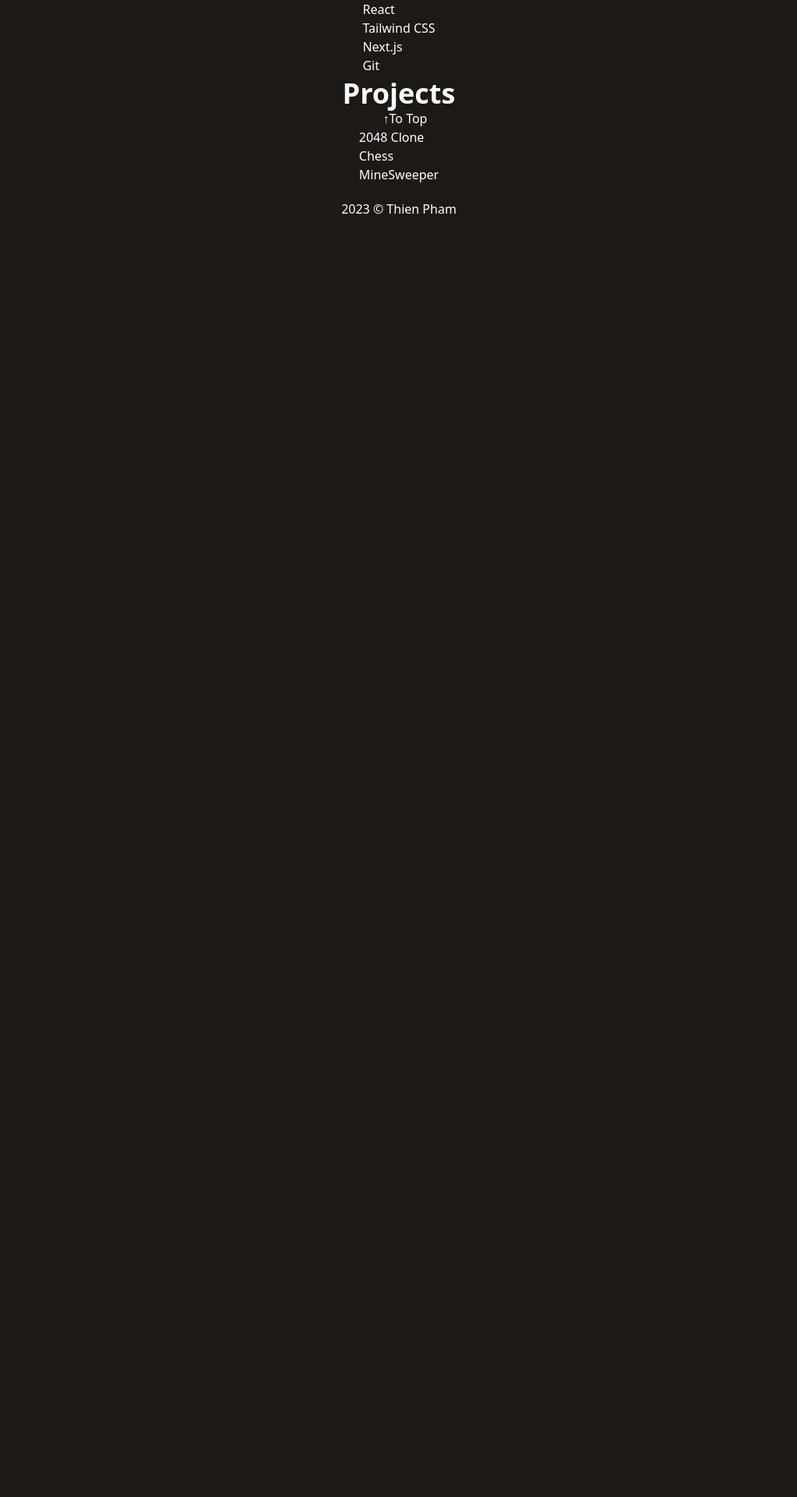
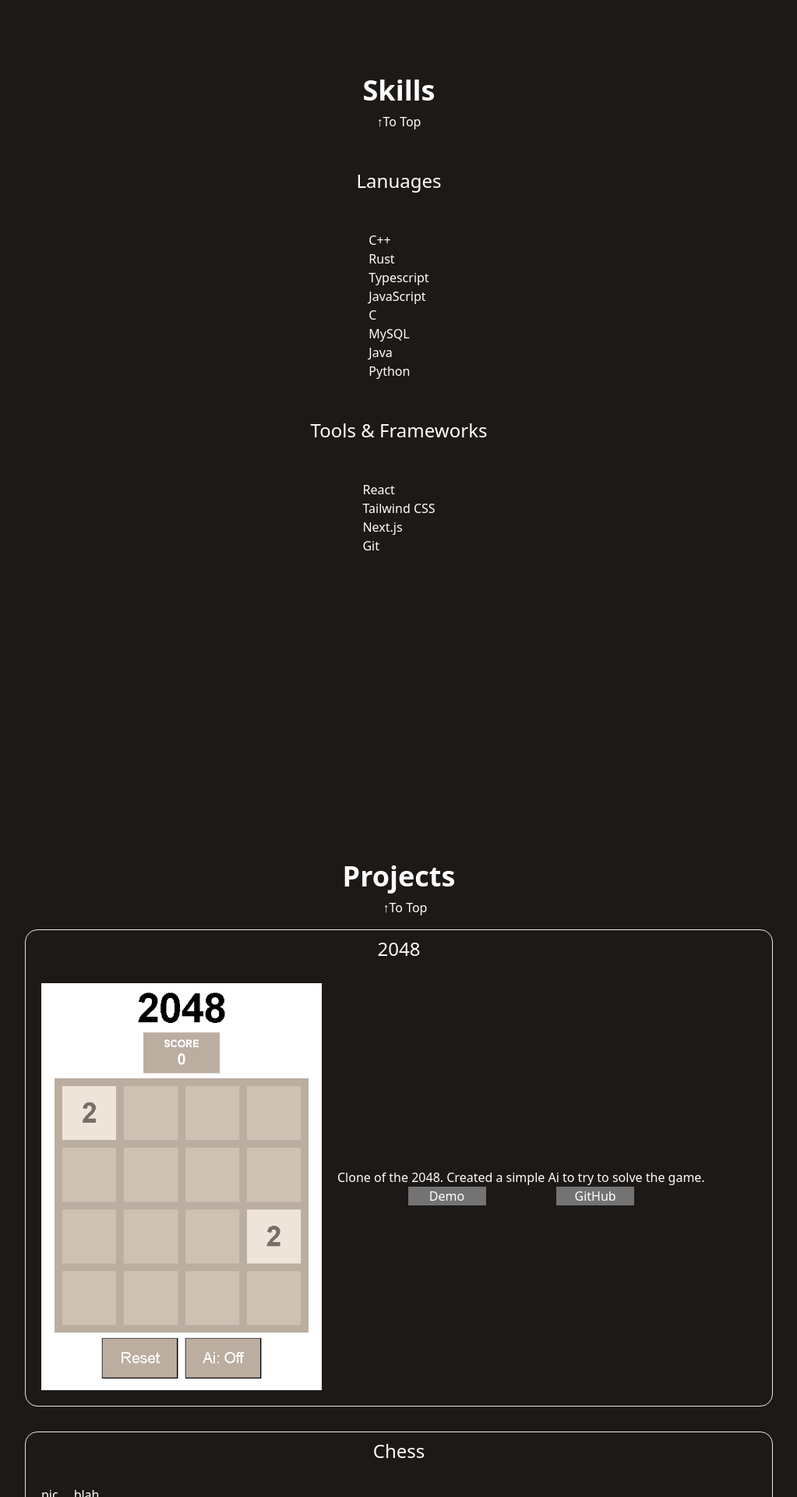
Before and after one commit to ThienTheCreator/portfolio, a Next.js app: page / in a window 1280 px wide. Shown: the part 880-2800 px from the top of the page at 78% size, without its empty margins (128-1151 px from the left). Before the commit the page ends 1176 px from the top, so only its background shows below. Built offline with nearby package versions, Linux system fonts and the light colour scheme.

Commit message:
worked on the projects

```diff
--- a/pages/index.tsx
+++ b/pages/index.tsx
@@ -36,7 +36,8 @@ const skillsList = {
   lanuages: [
     "C++",
     "Rust",
-    "JavaScript / Typescript",
+    "Typescript",
+    "JavaScript",
     "C",
     "MySQL",
     "Java",
@@ -51,14 +52,33 @@ const skillsList = {
 }
 
 const projectsList = [
-  "2048 Clone",
-  "Chess",
-  "MineSweeper"
+  {
+    title: "2048",
+    image:
+      <Image
+        src="/project_images/2048.png"
+        height={360}
+        width={360}
+        alt="LinkedInIcon"
+      />,
+    description: "Clone of the 2048. Created a simple Ai to try to solve the game.",
+    demo: "https://thienthecreator.github.io/2048/",
+    github: "https://github.com/ThienTheCreator/2048"
+  },
+  {
+    title: "Chess",
+    image: "pic",
+    description: "blah"
+  },
+  {
+    title: "MineSweeper",
+    image: "pic",
+    description: "blah"
+  },
 ]
 
 export default function Home() {
   const topRef = useRef<HTMLHeadingElement>(null);
-  const aboutRef = useRef<HTMLHeadingElement>(null);
   const skillsRef = useRef<HTMLHeadingElement>(null);
   const projectsRef = useRef<HTMLHeadingElement>(null);
   return (
@@ -72,12 +92,11 @@ export default function Home() {
       <main>
         <h1 ref={topRef}></h1>
         <nav className="flex flex-row justify-evenly text-2xl my-4">
-          <button onClick={() => aboutRef.current?.scrollIntoView({ behavior: "smooth" })}>About</button>
           <button onClick={() => skillsRef.current?.scrollIntoView({ behavior: "smooth" })}>Skills</button>
           <button onClick={() => projectsRef.current?.scrollIntoView({ behavior: "smooth" })}>Projects</button>
         </nav>
         <div className="centerItems">
-          <div className="centerItems">
+          <div className="centerItems my-48">
             <Picture />
             <div className="flex fex-row">
               <Link href="https://www.linkedin.com/in/ThienPham1">
@@ -87,31 +106,53 @@ export default function Home() {
                 <GithubLight />
               </Link>
             </div>
-            <h1 ref={aboutRef} className="my-2">
+            <h1 className="my-2">
               About Me
             </h1>
             <p>
-              Me Hello, my name is Thien.
+              Hello, my name is Thien. I am a developer.
             </p>
           </div>
-          <div className="centerItems">
+          <div className="centerItems mb-96">
             <h1 ref={skillsRef} className="my-2">Skills</h1>
             <button onClick={() => topRef.current?.scrollIntoView({ behavior: "smooth" })}>↑To Top</button>
-            <h2>Lanuages</h2>
+            <h2 className="my-12">Lanuages</h2>
             <ul>
               {skillsList.lanuages.map((item) => <li>{item}</li>)}
             </ul>
-            <h2>Tools & Frameworks</h2>
+            <h2 className="my-12">Tools & Frameworks</h2>
             <ul>
               {skillsList.toolsFrameworks.map((item) => <li>{item}</li>)}
             </ul>
           </div>
-          <div className="centerItems my-1">
-            <h1 ref={projectsRef}>Projects</h1>
+          <div className="centerItems">
+            <h1 ref={projectsRef} className="my-2">Projects</h1>
             <button className="ml-4" onClick={() => topRef.current?.scrollIntoView({ behavior: "smooth", block: "center" })}>↑To Top</button>
-            <ul>
-              {projectsList.map((item) => <li>{item}</li>)}
-            </ul>
+            {projectsList.map((item) =>
+              <div className="border rounded-2xl w-[60rem] my-4">
+                <h2 className="centerItems m-2">{item.title}</h2>
+                <div className="flex flex-row">
+                  <div className="m-5">
+                    {item.image}
+                  </div>
+                  <div className="my-auto">
+                    <p>
+                      {item.description}
+                    </p>
+                    <div className="flex justify-evenly">
+                      {item.demo !== undefined
+                        ? <a href={item.demo} target="_blank" rel="noopener noreferrer" className="centerItems w-[100px] bg-neutral-500">Demo</a>
+                        : null
+                      }
+                      {item.demo !== undefined
+                        ? <a href={item.github} target="_blank" rel="noopener noreferrer" className="centerItems w-[100px] bg-neutral-500">GitHub</a>
+                        : null
+                      }
+                    </div>
+                  </div>
+                </div>
+              </div>
+            )}
           </div>
         </div>
       </main>
--- a/styles/globals.css
+++ b/styles/globals.css
@@ -3,6 +3,10 @@
 @layer base {
   h1 {
     @apply text-4xl font-bold;
+  }
+
+  h2 {
+    @apply text-2xl;
   }
 }
 
```
Also changed, not shown: public/project_images/2048.png (added).
